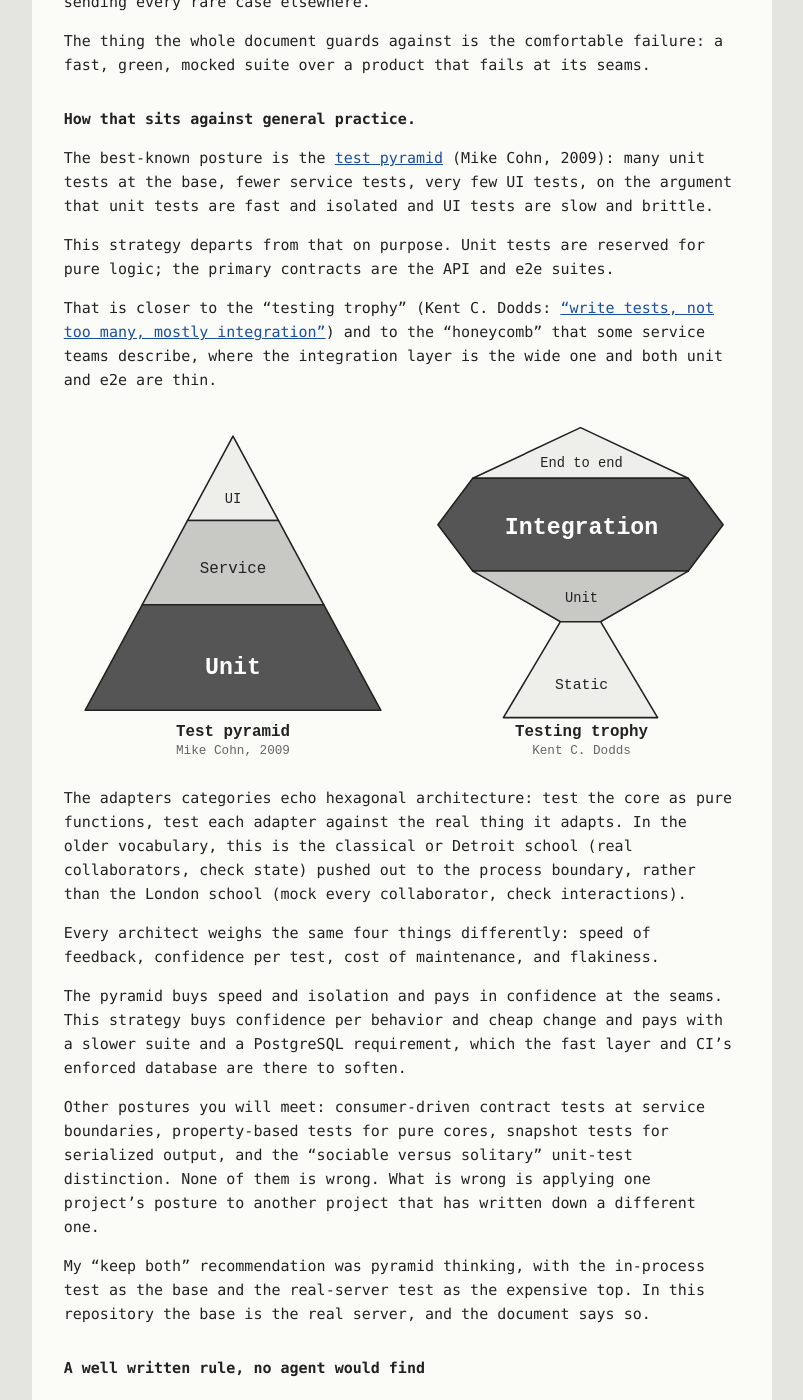
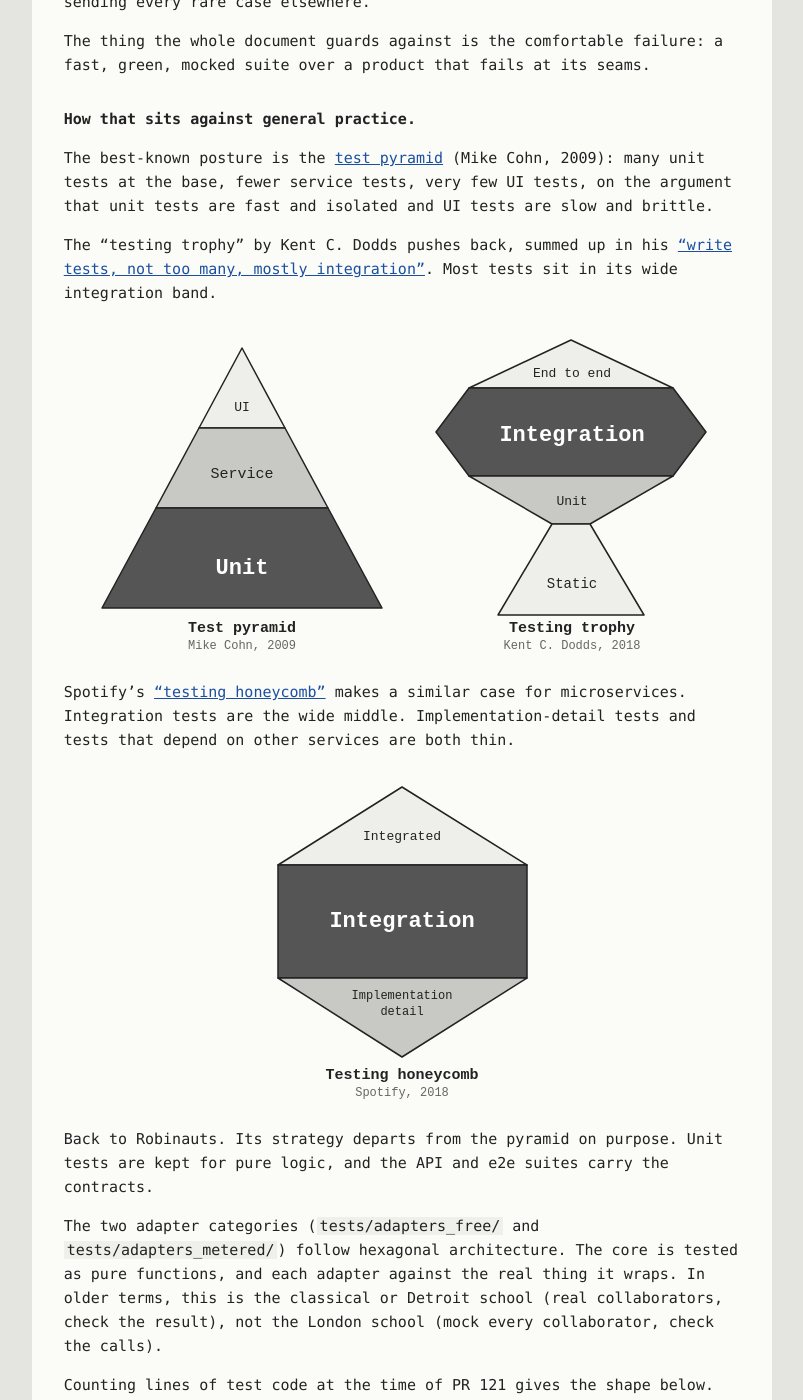
Before and after one commit to the-guish/the-dog-ate-my-typewriter, a Jekyll site: the page built from _posts/2026-10-11-why-the-drama-about-duplicating-tests.md, in a window 1280 px wide and 1400 px high, scrolled down 4595 px. Shown: the whole window, without its empty margins (238-1041 px from the left). Built offline with Jekyll 4.4.1, drawn with Linux system fonts in a browser that asks for light colours; our own code applies the rules of GitHub Pages for plain Markdown files; some of the changed text lies outside the part shown.

Commit message:
more edits
Signed-off-by: Luis Castro <dev@guish.in>

```diff
--- a/_posts/2026-10-11-why-the-drama-about-duplicating-tests.md
+++ b/_posts/2026-10-11-why-the-drama-about-duplicating-tests.md
@@ -215,23 +215,33 @@
 and brittle.
 
 
-This strategy departs from that on purpose. Unit tests are reserved
-for pure logic; the primary contracts are the API and e2e suites.
-
-
-That is closer to
-the "testing trophy" (Kent C. Dodds: ["write tests, not too many, mostly
-integration"](https://kentcdodds.com/blog/write-tests)) and to the "honeycomb" that some service teams describe, where the
-integration layer is the wide one and both unit and e2e are thin.
+The "testing trophy" by Kent C. Dodds pushes back, summed up in his
+["write tests, not too many, mostly integration"](https://kentcdodds.com/blog/write-tests).
+Most tests sit in its wide integration band.
 
 ![The test pyramid, with mostly unit tests, next to the testing trophy, with mostly integration tests]({{ '/assets/images/pyramid-vs-trophy.svg' | relative_url }})
 
+Spotify's ["testing honeycomb"](https://engineering.atspotify.com/2018/1/testing-of-microservices)
+makes a similar case for microservices. Integration tests are the wide middle.
+Implementation-detail tests and tests that depend on other services are both thin.
 
-The adapters categories echo hexagonal architecture: test the core as pure functions, test each
-adapter against the real thing it adapts. In the older vocabulary, this is the
-classical or Detroit school (real collaborators, check state) pushed out to the
-process boundary, rather than the London school (mock every collaborator, check
-interactions).
+![Spotify's testing honeycomb: mostly integration tests, few integrated and implementation-detail tests]({{ '/assets/images/testing-honeycomb.svg' | relative_url }})
+
+Back to Robinauts. Its strategy departs from the pyramid on purpose. Unit tests
+are kept for pure logic, and the API and e2e suites carry the contracts.
+
+The two adapter categories (`tests/adapters_free/` and `tests/adapters_metered/`)
+follow hexagonal architecture. The core is tested as pure functions, and each
+adapter against the real thing it wraps. In older terms, this is the classical or
+Detroit school (real collaborators, check the result), not the London school
+(mock every collaborator, check the calls).
+
+Counting lines of test code at the time of PR 121 gives the shape below. The
+adapter tests are the widest band, like the honeycomb's middle. The fast suite
+stands beside the others as an extra copy. Shared helpers and the tooling tests
+are left out.
+
+![Robinauts backend tests by lines of code: adapters widest, then unit and api, e2e narrowest, with the fast suite beside them as an extra copy]({{ '/assets/images/robinauts-tests.svg' | relative_url }})
 
 Every architect weighs the same four things differently: speed of feedback,
 confidence per test, cost of maintenance, and flakiness.
```
Also changed, not shown: assets/images/pyramid-vs-trophy.svg, assets/images/robinauts-tests.svg (added), assets/images/testing-honeycomb.svg (added).
